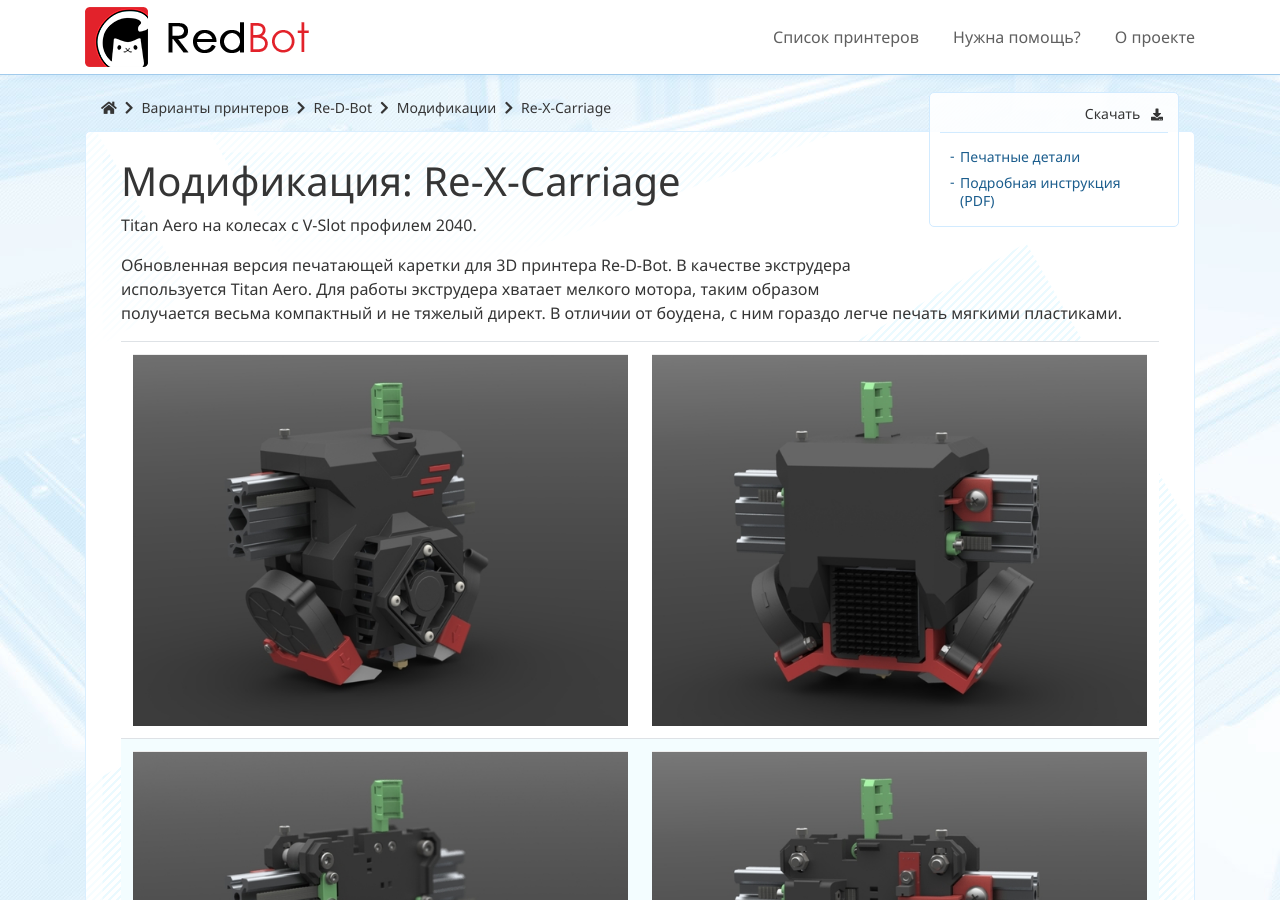
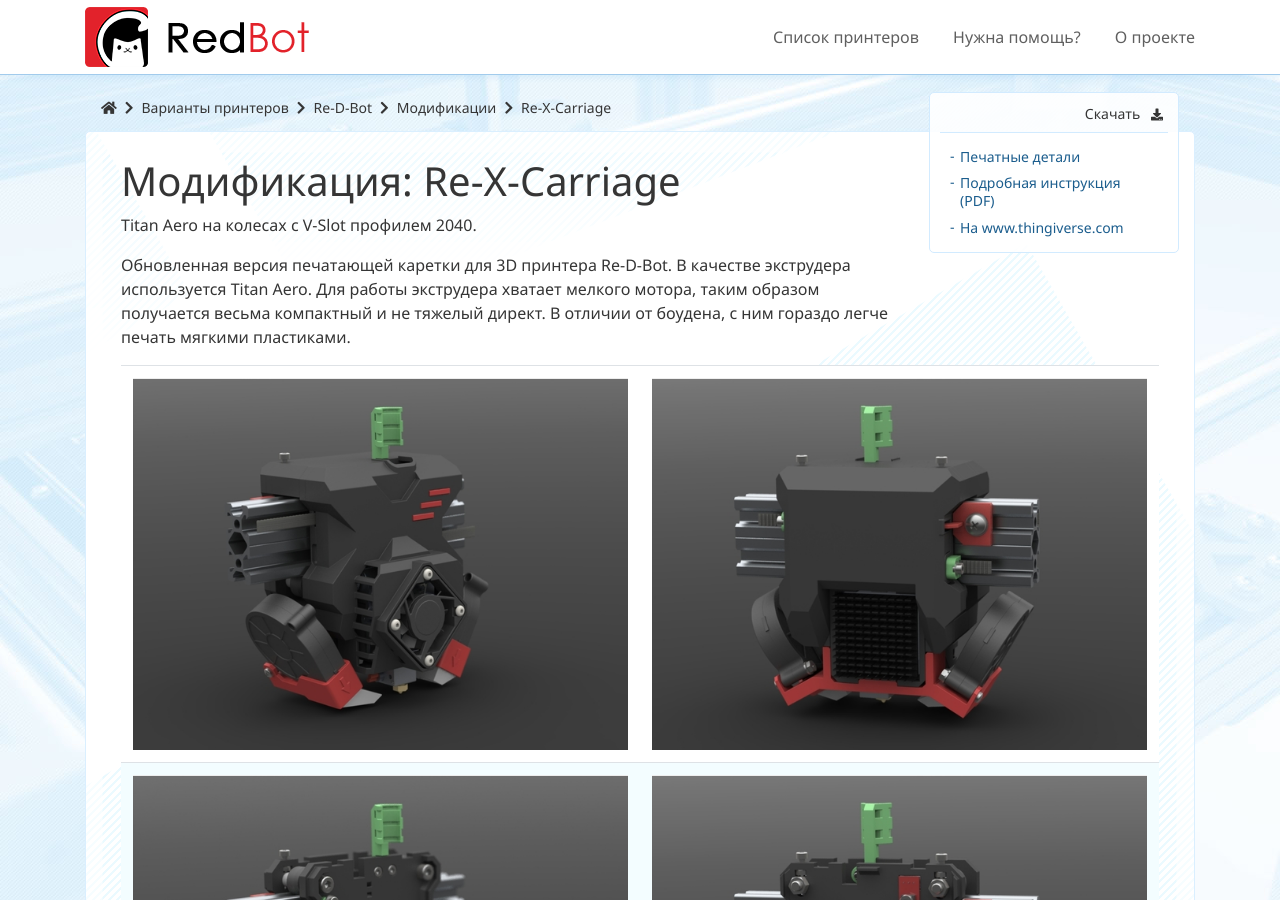
Before and after one commit to NickRimmer/RedBot, a Jekyll site: the page built from pages/ru/printers/v1/mods/list/re_x_carriage.md, in a window 1280 px wide and 900 px high. Built offline with Jekyll 4.4.1, drawn with Linux system fonts in a browser that asks for light colours; nearby versions of some CDN libraries; comment, search, counter and statistics services are not loaded.

Commit message:
thingiverse link

```diff
--- a/pages/ru/printers/v1/mods/list/re_x_carriage.md
+++ b/pages/ru/printers/v1/mods/list/re_x_carriage.md
@@ -16,6 +16,7 @@ order: 100
         <div class="links">
             <a href="https://github.com/NickRimmer/RedBot/tree/master/printers/re_d_bot_v1/mods/re_x_carriage/" target="_blank">Печатные детали</a>
             <a href="https://github.com/NickRimmer/RedBot/raw/master/printers/re_d_bot_v1/mods/re_x_carriage/Assembly-Ru.pdf" target="_blank">Подробная инструкция (PDF)</a>
+            <a href="https://www.thingiverse.com/thing:2590868" target="_blank">На www.thingiverse.com</a>
         </div>
     </div>
 </div>
```
